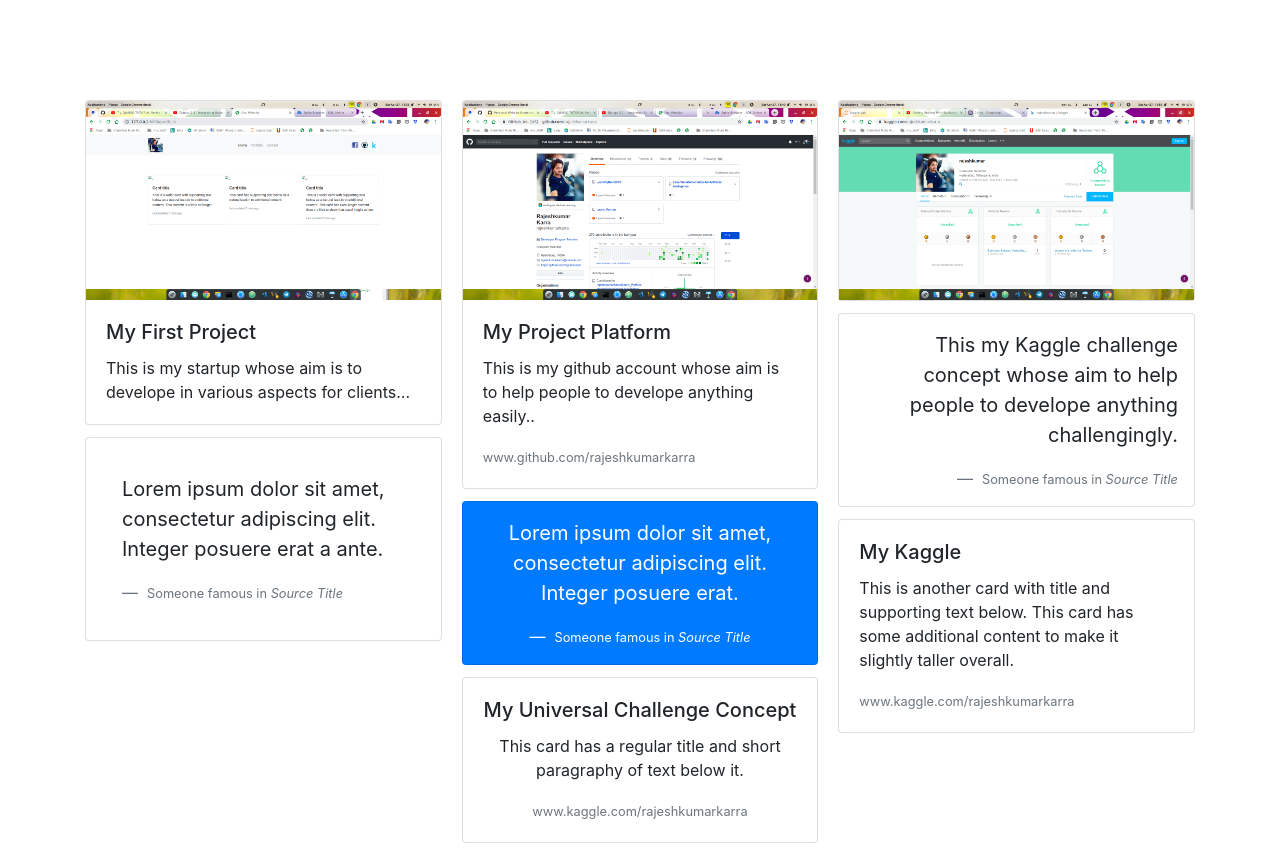
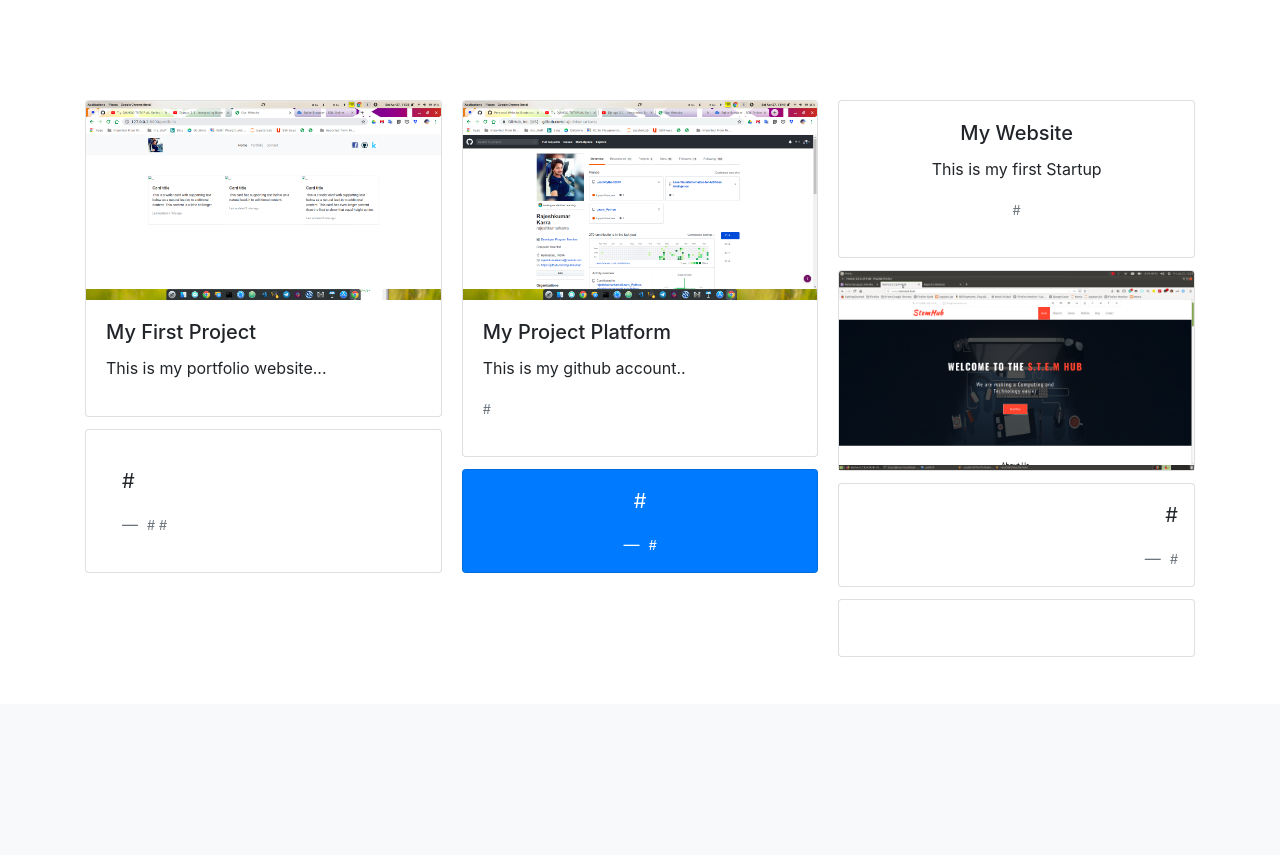
Before and after one commit to rajeshkumarkarra/Django2.2-Personal-Website, a Django app: page /portfolio in a window 1280 px wide. Shown: the part 96-951 px from the top of the page. After the commit the page ends 753 px from the top, so only its background shows below. Run offline with Django 3.2, Linux system fonts and the light colour scheme; some libraries are stand-ins or nearby versions.

Commit message:
portfolio content changed

```diff
--- a/mysite/templates/mysite/portfolio.html
+++ b/mysite/templates/mysite/portfolio.html
@@ -8,15 +8,16 @@
     <img src="{% static 'mysite/images/mystartup.png' %}" class="card-img-top" alt="...">
     <div class="card-body">
       <h5 class="card-title">My First Project</h5>
-      <p class="card-text">This is my startup whose aim is to develope in various aspects for clients...</p>
+      <p class="card-text">This is my portfolio website...</p>
+      <a href="http://rajeshkumarkarra.herokuapp.com/" class="link-2"><i class="fa fa-link"></i></a>
     </div>
   </div>
   <div class="card p-3">
     <blockquote class="blockquote mb-0 card-body">
-      <p>Lorem ipsum dolor sit amet, consectetur adipiscing elit. Integer posuere erat a ante.</p>
+      <p>#</p>
       <footer class="blockquote-footer">
         <small class="text-muted">
-          Someone famous in <cite title="Source Title">Source Title</cite>
+         # <cite title="Source Title">#</cite>
         </small>
       </footer>
     </blockquote>
@@ -28,45 +29,48 @@
 
     <div class="card-body">
       <h5 class="card-title">My Project Platform</h5>
-      <p class="card-text">This is my github account whose aim is to help people to develope anything easily..</p>
-      <p class="card-text"><small class="text-muted">www.github.com/rajeshkumarkarra</small></p>
+      <p class="card-text">This is my github account..</p>
+      <p class="card-text"><small class="text-muted">#</small></p>
+      <a href="www.github.com/rajeshkumarkarra/" class="link-2"><i class="fa fa-link"></i></a>
+
     </div>
   </div>
   <div class="card bg-primary text-white text-center p-3">
     <blockquote class="blockquote mb-0">
-      <p>Lorem ipsum dolor sit amet, consectetur adipiscing elit. Integer posuere erat.</p>
+      <p>#</p>
       <footer class="blockquote-footer text-white">
         <small>
-          Someone famous in <cite title="Source Title">Source Title</cite>
+           <cite title="Source Title">#</cite>
         </small>
       </footer>
     </blockquote>
   </div>
   <div class="card text-center">
     <div class="card-body">
-      <h5 class="card-title">My Universal Challenge Concept</h5>
-      <p class="card-text">This card has a regular title and short paragraphy of text below it.</p>
-      <p class="card-text"><small class="text-muted">www.kaggle.com/rajeshkumarkarra</small></p>
+      <h5 class="card-title">My Website</h5>
+      <p class="card-text">This is my first Startup</p>
+      <p class="card-text"><small class="text-muted">#</small></p>
+      <a href="http://www.stemhub.tech/" class="link-2"><i class="fa fa-link"></i></a>
     </div>
   </div>
   <div class="card">
-    <img src="{% static 'mysite/images/mykaggle.png' %}" class="card-img-top" alt="...">
+    <img src="{% static 'mysite/images/mywebsite.png' %}" class="card-img-top" alt="...">
   </div>
   <div class="card p-3 text-right">
     <blockquote class="blockquote mb-0">
-      <p>This my Kaggle challenge concept whose aim to help people to develope anything challengingly.</p>
+      <p>#</p>
       <footer class="blockquote-footer">
         <small class="text-muted">
-          Someone famous in <cite title="Source Title">Source Title</cite>
+           <cite title="Source Title">#</cite>
         </small>
       </footer>
     </blockquote>
   </div>
   <div class="card">
     <div class="card-body">
-      <h5 class="card-title">My Kaggle</h5>
-      <p class="card-text">This is another card with title and supporting text below. This card has some additional content to make it slightly taller overall.</p>
-      <p class="card-text"><small class="text-muted">www.kaggle.com/rajeshkumarkarra</small></p>
+      <h5 class="card-title"></h5>
+      <p class="card-text"></p>
+      <p class="card-text"><small class=></small></p>
     </div>
   </div>
 </div>
```
Also changed, not shown: db.sqlite3, mysite/static/mysite/images/mywebsite.png (added).
